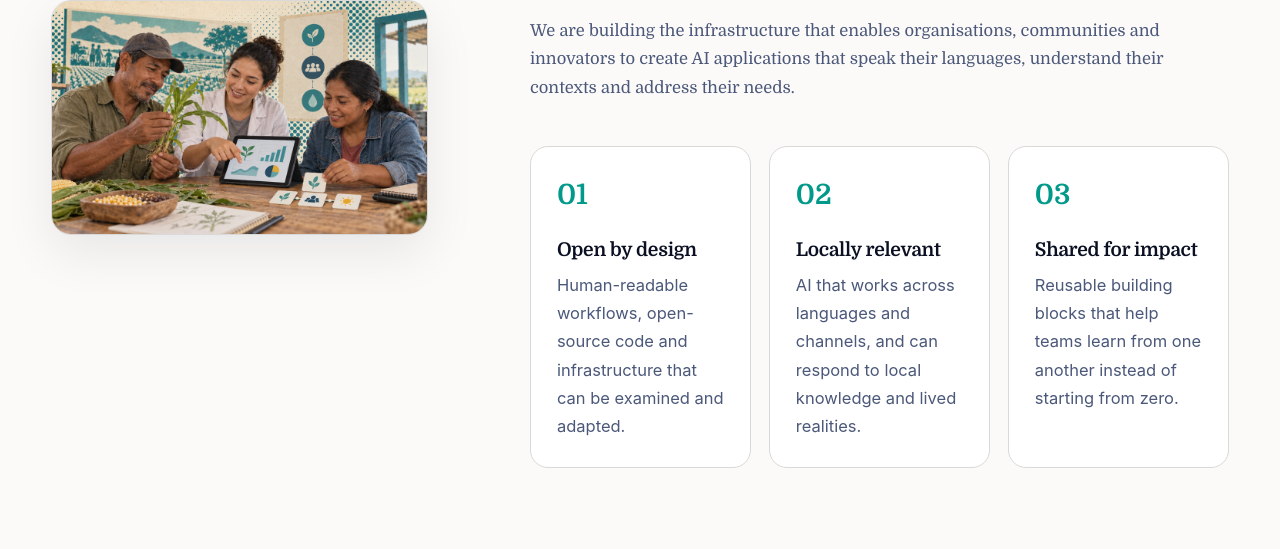
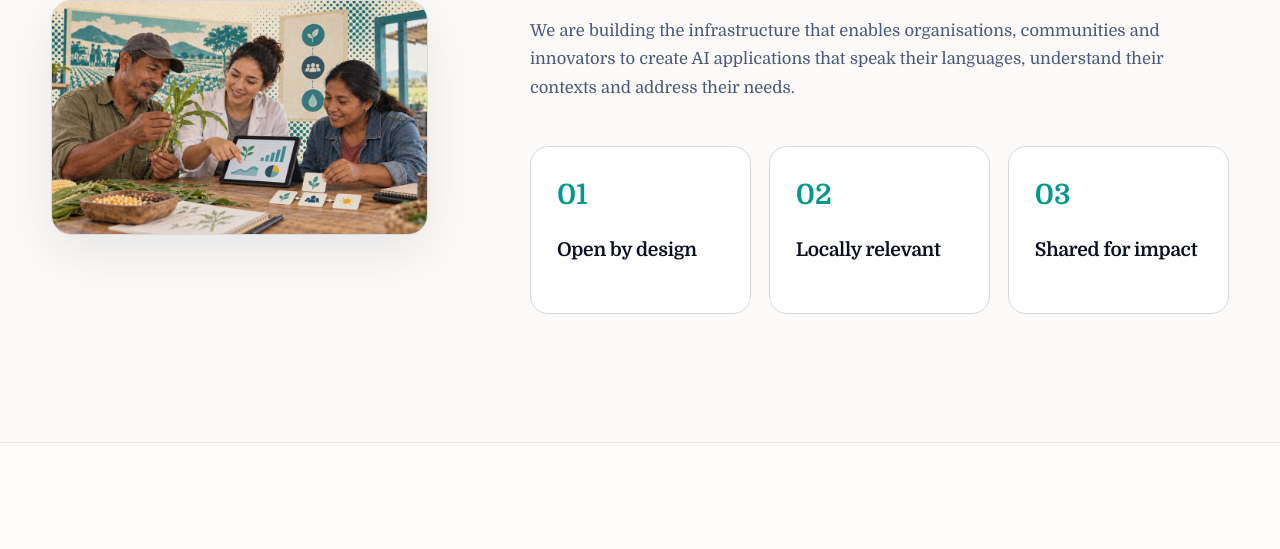
Before and after one commit to GooeyAI/gooey-static-pages, a plain HTML site: page digital-public-good/index.html in a window 1280 px wide. Shown: the part 1900-2449 px from the top of the page. Drawn offline with Linux system fonts and the light colour scheme.

Commit message:
Simplify DPG principles cards

```diff
--- a/digital-public-good/index.html
+++ b/digital-public-good/index.html
@@ -152,7 +152,7 @@
       .recognition .label { display: block; color: var(--gy-teal-800); font-size: 11px; font-weight: 700; letter-spacing: .13em; text-transform: uppercase; margin-bottom: 8px; }
       .recognition strong { font-family: var(--gy-font-serif); font-size: 18px; }
       .principles { display: grid; grid-template-columns: repeat(3,1fr); gap: 18px; margin-top: 44px; }
-      .principle { min-height: 220px; padding: 26px; border: 1px solid var(--gy-line); border-radius: 18px; background: white; }
+      .principle { min-height: 168px; padding: 26px; border: 1px solid var(--gy-line); border-radius: 18px; background: white; }
       .principle b { display: block; color: var(--gy-teal-700); font-family: var(--gy-font-serif); font-size: 28px; margin-bottom: 22px; }
       .principle h3 { margin: 0 0 10px; font-size: 19px; }
       .principle p { margin: 0; color: var(--gy-ink-muted); }
@@ -261,9 +261,9 @@
             <h2>AI should be open, accessible and built for everyone.</h2>
             <p class="lede">We are building the infrastructure that enables organisations, communities and innovators to create AI applications that speak their languages, understand their contexts and address their needs.</p>
             <div class="principles">
-              <article class="principle"><b>01</b><h3>Open by design</h3><p>Human-readable workflows, open-source code and infrastructure that can be examined and adapted.</p></article>
-              <article class="principle"><b>02</b><h3>Locally relevant</h3><p>AI that works across languages and channels, and can respond to local knowledge and lived realities.</p></article>
-              <article class="principle"><b>03</b><h3>Shared for impact</h3><p>Reusable building blocks that help teams learn from one another instead of starting from zero.</p></article>
+              <article class="principle"><b>01</b><h3>Open by design</h3></article>
+              <article class="principle"><b>02</b><h3>Locally relevant</h3></article>
+              <article class="principle"><b>03</b><h3>Shared for impact</h3></article>
             </div>
           </div>
         </div>
```
